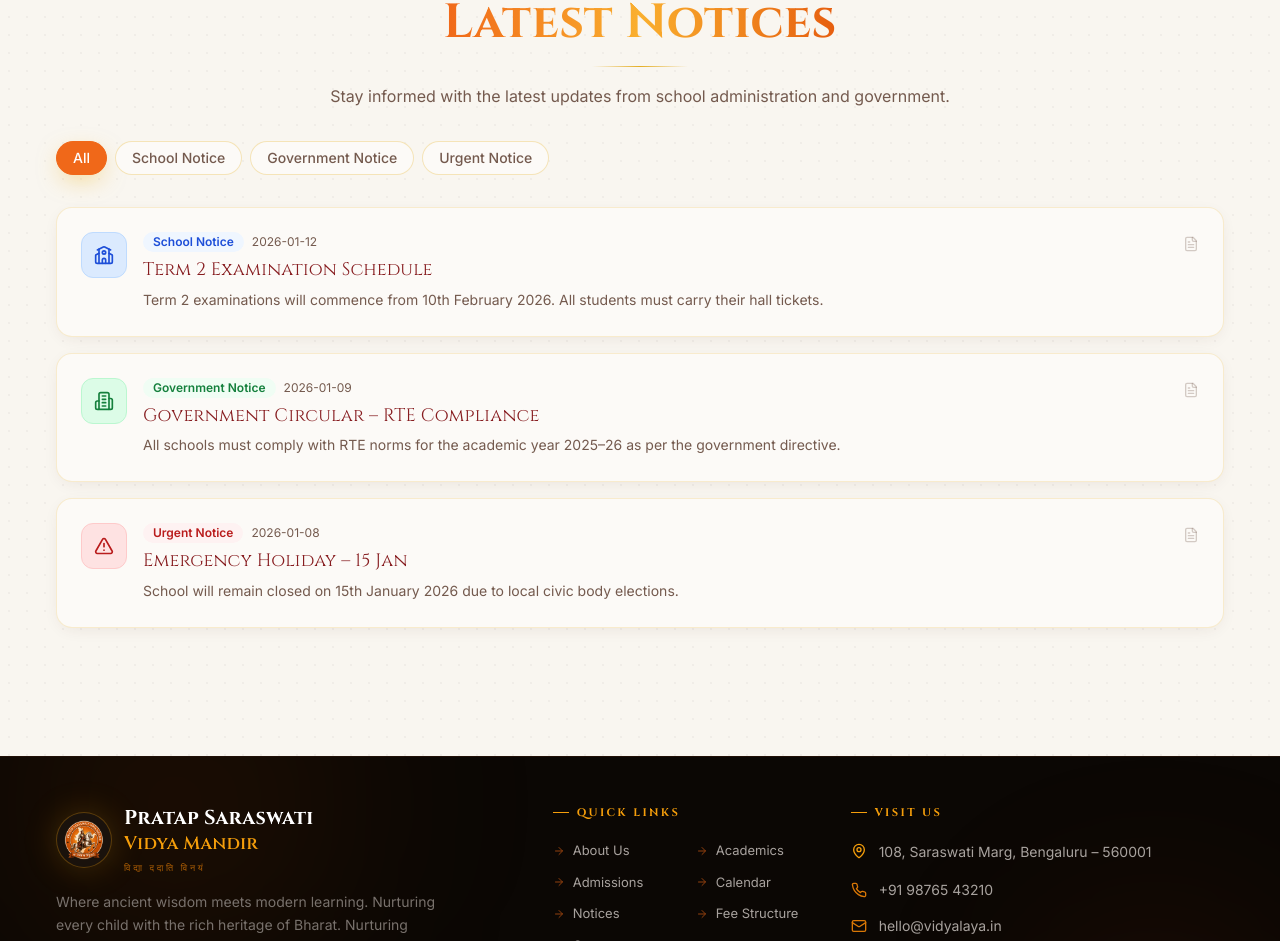
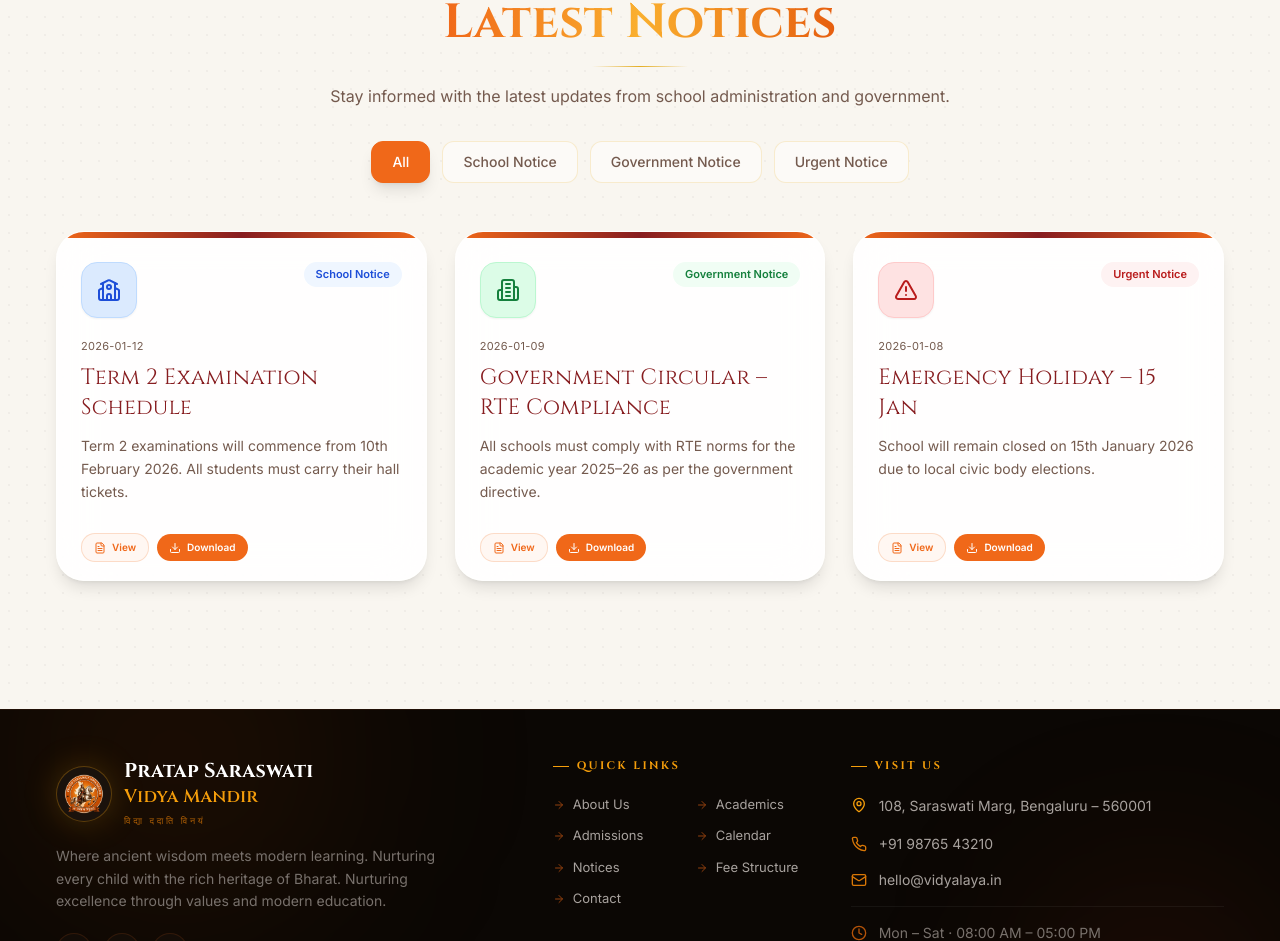
Before and after one commit to V8Suraj/School_Website_Latest, a React (Vite) app: page /notices in a window 1280 px wide. Shown: the part 838-1779 px from the top of the page. Built offline with nearby package versions, Linux system fonts and the light colour scheme; a web font is replaced by a local one.

Commit message:
updated Notices and inquire

```diff
--- a/src/components/admin/AdminSidebar.jsx
+++ b/src/components/admin/AdminSidebar.jsx
@@ -1,84 +1,319 @@
 import { NavLink, useNavigate } from "react-router-dom";
 import { cn } from "@/lib/utils";
 import {
-  LayoutDashboard, Megaphone, CalendarDays, Info, BookOpen,
-  ClipboardList, MessageSquare, FileText, Wallet, LogOut,
-  GraduationCap, X, Images, ScrollText, ArrowLeft,
+  LayoutDashboard,
+  Megaphone,
+  CalendarDays,
+  Info,
+  BookOpen,
+  ClipboardList,
+  MessageSquare,
+  FileText,
+  Wallet,
+  LogOut,
+  GraduationCap,
+  X,
+  Images,
+  ScrollText,
+  ArrowLeft,
+  ChevronDown,
+  Search,
 } from "lucide-react";
 
+import { useState } from "react";
+
 const navItems = [
-  { to: "/admin",            label: "Dashboard",      icon: LayoutDashboard, end: true },
-  { to: "/admin/announcements", label: "Announcements", icon: Megaphone },
-  { to: "/admin/calendar",   label: "Calendar Events", icon: CalendarDays },
-  { to: "/admin/gallery",    label: "Gallery",         icon: Images },
-  { to: "/admin/about",      label: "About Us",        icon: Info },
-  { to: "/admin/academics",  label: "Academics",       icon: BookOpen },
-  { to: "/admin/admissions", label: "Admissions",      icon: ClipboardList },
-  { to: "/admin/inquiries",  label: "Inquiries",       icon: MessageSquare },
-  { to: "/admin/notices",    label: "Notices",         icon: FileText },
-  { to: "/admin/fees",       label: "Fee Structure",   icon: Wallet },
-  { to: "/admin/circular",   label: "Circular / Cert", icon: ScrollText },
+  {
+    to: "/admin",
+    label: "Dashboard",
+    icon: LayoutDashboard,
+    end: true,
+  },
+
+  {
+    to: "/admin/announcements",
+    label: "Announcements",
+    icon: Megaphone,
+  },
+
+  {
+    to: "/admin/calendar",
+    label: "Calendar Events",
+    icon: CalendarDays,
+  },
+
+  {
+    to: "/admin/gallery",
+    label: "Gallery",
+    icon: Images,
+  },
+
+  {
+    to: "/admin/about",
+    label: "About Us",
+    icon: Info,
+  },
+
+  {
+    to: "/admin/academics",
+    label: "Academics",
+    icon: BookOpen,
+  },
+
+  {
+    to: "/admin/admissions",
+    label: "Admissions",
+    icon: ClipboardList,
+  },
+
+  {
+    to: "/admin/inquiries",
+    label: "Inquiries",
+    icon: MessageSquare,
+    filters: [
+      "All",
+      "Admissions",
+      "Fee Structure",
+      "Transport",
+    ],
+  },
+
+  {
+    to: "/admin/notices",
+    label: "Notices",
+    icon: FileText,
+    filters: [
+      "All",
+      "Academic",
+      "Holiday",
+      "Circular",
+      "Events",
+    ],
+  },
+
+  {
+    to: "/admin/fees",
+    label: "Fee Structure",
+    icon: Wallet,
+  },
+
+  {
+    to: "/admin/circular",
+    label: "Circular / Cert",
+    icon: ScrollText,
+  },
 ];
 
-export const AdminSidebar = ({ mobileOpen, setMobileOpen }) => {
+const AdminSidebar = ({
+  mobileOpen,
+  setMobileOpen,
+}) => {
+
   const navigate = useNavigate();
+
+  const [openFilter, setOpenFilter] =
+    useState(null);
+
+  const [search, setSearch] = useState("");
 
   const handleLogout = () => {
     localStorage.removeItem("admin-auth");
     navigate("/admin/login");
   };
 
+  const filteredNavItems = navItems.filter(
+    (item) =>
+      item.label
+        .toLowerCase()
+        .includes(search.toLowerCase())
+  );
+
   const SidebarContent = () => (
-    <div className="flex flex-col h-full">
+    <div className="flex flex-col h-full bg-gradient-to-b from-[#fffdf8] via-[#faf6ef] to-[#f5efe6]">
+
+      {/*
+          LOGO
+       */}
+
+      <div className="px-5 py-6 border-b border-orange-100/70">
+
+        <div className="flex items-center gap-4">
+
           {/* Logo */}
-      <div className="flex items-center gap-3 px-5 py-5 border-b border-gold/20">
-        <div className="flex h-10 w-10 items-center justify-center rounded-full bg-gradient-saffron shadow-gold">
-          <GraduationCap className="h-5 w-5 text-white" />
-        </div>
-        <div>
-          <div className="font-display font-bold text-secondary text-base leading-tight">Vidyalaya</div>
-          <div className="text-xs text-muted-foreground">Admin Panel</div>
+          <div className="relative">
+
+            <div className="absolute inset-0 rounded-2xl bg-orange-500 blur-xl opacity-20" />
+
+            <div className="relative flex h-14 w-14 items-center justify-center rounded-2xl bg-gradient-to-br from-orange-500 via-amber-500 to-yellow-500 shadow-lg">
+              <GraduationCap className="h-7 w-7 text-white" />
             </div>
           </div>
 
-      {/* Nav */}
-      <nav className="flex-1 overflow-y-auto px-3 py-4 space-y-1">
-        {navItems.map(({ to, label, icon: Icon, end }) => (
+          {/* Text */}
+          <div>
+            <h2 className="text-xl font-bold tracking-wide text-[#7c1d1d]">
+              Vidyalaya
+            </h2>
+
+            <p className="text-sm text-muted-foreground">
+              Modern Admin Panel
+            </p>
+          </div>
+        </div>
+
+        {/* Search */}
+        <div className="relative mt-5">
+
+          <Search className="absolute left-4 top-1/2 -translate-y-1/2 h-4 w-4 text-muted-foreground" />
+
+          <input
+            type="text"
+            placeholder="Search menu..."
+            value={search}
+            onChange={(e) =>
+              setSearch(e.target.value)
+            }
+            className="w-full h-11 rounded-2xl border border-orange-100 bg-white pl-11 pr-4 text-sm outline-none focus:ring-2 focus:ring-orange-200"
+          />
+        </div>
+      </div>
+
+      {/*
+          NAVIGATION
+       */}
+
+      <nav className="flex-1 overflow-y-auto px-3 py-5 space-y-2">
+
+        <div className="px-3 mb-2">
+          <p className="text-[11px] uppercase tracking-[0.25em] text-muted-foreground font-semibold">
+            Main Menu
+          </p>
+        </div>
+
+        {filteredNavItems.map(
+          ({
+            to,
+            label,
+            icon: Icon,
+            end,
+            filters,
+          }) => (
+            <div key={to}>
+
+              {/* Main Nav */}
               <NavLink
-            key={to}
                 to={to}
                 end={end}
                 onClick={() => setMobileOpen(false)}
                 className={({ isActive }) =>
                   cn(
-                "flex items-center gap-3 px-3 py-2.5 rounded-lg text-sm font-medium transition-all",
+                    "group relative flex items-center justify-between px-4 py-3.5 rounded-2xl transition-all duration-300 overflow-hidden",
                     isActive
-                  ? "bg-primary/10 text-primary border border-primary/20"
-                  : "text-foreground/70 hover:bg-muted hover:text-foreground"
+                      ? "bg-gradient-to-r from-orange-500 to-amber-500 text-white shadow-xl shadow-orange-200"
+                      : "text-slate-600 hover:bg-white hover:shadow-md hover:scale-[1.01]"
                   )
                 }
               >
-            <Icon className="h-4 w-4 shrink-0" />
+                {({ isActive }) => (
+                  <>
+                    <div className="flex items-center gap-3">
+
+                      {/* Icon */}
+                      <div
+                        className={cn(
+                          "relative flex items-center justify-center h-10 w-10 rounded-xl transition-all duration-300",
+                          isActive
+                            ? "bg-white/15 backdrop-blur-sm"
+                            : "bg-slate-100 group-hover:bg-orange-100"
+                        )}
+                      >
+                        <Icon className="h-4.5 w-4.5 shrink-0" />
+                      </div>
+
+                      {/* Label */}
+                      <span className="relative z-10 text-sm font-medium">
                         {label}
+                      </span>
+                    </div>
+
+                    {/* Dropdown */}
+                    {filters && (
+                      <button
+                        type="button"
+                        onClick={(e) => {
+                          e.preventDefault();
+
+                          setOpenFilter(
+                            openFilter === label
+                              ? null
+                              : label
+                          );
+                        }}
+                        className={cn(
+                          "transition-transform duration-300",
+                          openFilter === label &&
+                            "rotate-180"
+                        )}
+                      >
+                        <ChevronDown className="h-4 w-4" />
+                      </button>
+                    )}
+                  </>
+                )}
               </NavLink>
+
+              {/*
+                  FILTER DROPDOWN
+               */}
+
+              {filters &&
+                openFilter === label && (
+
+                  <div className="ml-5 mt-2 space-y-2 border-l-2 border-orange-100 pl-4">
+
+                    {filters.map((filter) => (
+                      <button
+                        key={filter}
+                        className="w-full text-left px-4 py-2.5 rounded-xl text-sm bg-white text-slate-600 border border-orange-100 hover:bg-orange-50 hover:text-orange-600 transition-all duration-300"
+                      >
+                        {filter}
+                      </button>
                     ))}
+                  </div>
+                )}
+            </div>
+          )
+        )}
       </nav>
 
-      {/* Logout */}
-      <div className="px-3 py-4 border-t border-gold/20 space-y-1">
+      {/*
+          FOOTER
+       */}
+
+      <div className="border-t border-orange-100/70 p-4 bg-white/40 backdrop-blur-sm space-y-2">
+
+        {/* Back */}
         <a
           href="/"
-          className="flex w-full items-center gap-3 px-3 py-2.5 rounded-lg text-sm font-medium text-foreground/70 hover:bg-muted hover:text-foreground transition-all"
+          className="group flex items-center gap-3 px-4 py-3 rounded-2xl text-sm font-medium text-slate-600 hover:bg-white hover:shadow-md transition-all duration-300"
         >
+          <div className="flex items-center justify-center h-10 w-10 rounded-xl bg-slate-100 group-hover:bg-orange-100 transition-all">
             <ArrowLeft className="h-4 w-4" />
-          Back to Website
+          </div>
+
+          <span>Back to Website</span>
         </a>
+
+        {/* Logout */}
         <button
           onClick={handleLogout}
-          className="flex w-full items-center gap-3 px-3 py-2.5 rounded-lg text-sm font-medium text-red-500 hover:bg-red-50 transition-all"
+          className="group flex w-full items-center gap-3 px-4 py-3 rounded-2xl text-sm font-medium text-red-500 hover:bg-red-50 transition-all duration-300"
         >
+          <div className="flex items-center justify-center h-10 w-10 rounded-xl bg-red-100/70">
             <LogOut className="h-4 w-4" />
-          Logout
+          </div>
+
+          <span>Logout</span>
         </button>
       </div>
     </div>
@@ -86,25 +321,54 @@ export const AdminSidebar = ({ mobileOpen, setMobileOpen }) => {
 
   return (
     <>
-      {/* Desktop sidebar */}
-      <aside className="hidden md:flex flex-col w-60 shrink-0 bg-card border-r border-gold/20 h-screen sticky top-0">
+      {/*
+          DESKTOP SIDEBAR
+       */}
+
+      <aside className="hidden md:flex flex-col w-[285px] shrink-0 bg-white/80 backdrop-blur-xl border-r border-orange-100/70 h-screen sticky top-0">
+
         <SidebarContent />
       </aside>
 
-      {/* Mobile drawer */}
+      {/*
+          MOBILE SIDEBAR
+     */}
+
       {mobileOpen && (
         <div className="md:hidden fixed inset-0 z-50 flex">
-          <div className="w-[82vw] max-w-[19rem] bg-card h-full shadow-xl">
-            <div className="flex justify-end p-3">
-              <button onClick={() => setMobileOpen(false)}>
+
+          {/* Drawer */}
+          <div className="w-[86vw] max-w-[22rem] h-full bg-white shadow-2xl animate-in slide-in-from-left duration-300">
+
+            {/* Close */}
+            <div className="flex justify-end p-4">
+
+              <button
+                onClick={() =>
+                  setMobileOpen(false)
+                }
+                className="flex items-center justify-center h-10 w-10 rounded-full bg-slate-100 hover:bg-orange-100 transition-all"
+              >
                 <X className="h-5 w-5" />
               </button>
             </div>
+
             <SidebarContent />
           </div>
-          <div className="flex-1 bg-black/40" onClick={() => setMobileOpen(false)} />
+
+          {/* Overlay */}
+          <div
+            className="flex-1 bg-black/50 backdrop-blur-sm"
+            onClick={() =>
+              setMobileOpen(false)
+            }
+          />
         </div>
       )}
     </>
   );
 };
+
+export { AdminSidebar };
+
+export default AdminSidebar;
--- a/src/data/schoolData.js
+++ b/src/data/schoolData.js
@@ -299,6 +299,7 @@ export const notices = [
     body: "Term 2 examinations will commence from 10th February 2026. All students must carry their hall tickets.",
     category: "School Notice",
     date: "2026-01-12",
+    attachment: "/pdfs/term2.pdf",
   },
   {
     id: 2,
@@ -306,6 +307,7 @@ export const notices = [
     body: "All schools must comply with RTE norms for the academic year 2025–26 as per the government directive.",
     category: "Government Notice",
     date: "2026-01-09",
+    attachment: "/pdfs/term2.pdf",
   },
   {
     id: 3,
@@ -313,6 +315,7 @@ export const notices = [
     body: "School will remain closed on 15th January 2026 due to local civic body elections.",
     category: "Urgent Notice",
     date: "2026-01-08",
+    attachment: "/pdfs/term2.pdf",
   },
 ];
 
--- a/src/pages/Notices.jsx
+++ b/src/pages/Notices.jsx
@@ -1,67 +1,109 @@
-
 import { useState } from "react";
 import { motion } from "framer-motion";
 import { PageHero } from "@/components/PageHero";
 import { SectionHeader } from "@/components/SectionHeader";
 import { notices } from "@/data/schoolData";
-import { FileText, Download, AlertTriangle, Building2, School } from "lucide-react";
+import {
+  Download,
+  AlertTriangle,
+  Building2,
+  School,
+  FileText,
+} from "lucide-react";
 import heroNotices from "@/assets/notice.png";
 import { useLanguage } from "@/contexts/LanguageContext";
 
 const CATEGORY_CONFIG = {
-  "School Notice":     { color: "bg-blue-100 text-blue-700 border-blue-200",   icon: School,        badge: "bg-blue-50 text-blue-700" },
-  "Government Notice": { color: "bg-green-100 text-green-700 border-green-200", icon: Building2,     badge: "bg-green-50 text-green-700" },
-  "Urgent Notice":     { color: "bg-red-100 text-red-700 border-red-200",       icon: AlertTriangle, badge: "bg-red-50 text-red-700" },
+  "School Notice": {
+    color: "bg-blue-100 text-blue-700 border-blue-200",
+    icon: School,
+    badge: "bg-blue-50 text-blue-700",
+  },
+
+  "Government Notice": {
+    color: "bg-green-100 text-green-700 border-green-200",
+    icon: Building2,
+    badge: "bg-green-50 text-green-700",
+  },
+
+  "Urgent Notice": {
+    color: "bg-red-100 text-red-700 border-red-200",
+    icon: AlertTriangle,
+    badge: "bg-red-50 text-red-700",
+  },
 };
 
 const filters = [
-  { value: "All", key: "notices.filterAll" },
-  { value: "School Notice", key: "notices.filterSchool" },
-  { value: "Government Notice", key: "notices.filterGovt" },
-  { value: "Urgent Notice", key: "notices.filterUrgent" },
+  {
+    value: "All",
+    label: "All",
+  },
+
+  {
+    value: "School Notice",
+    label: "School Notice",
+  },
+
+  {
+    value: "Government Notice",
+    label: "Government Notice",
+  },
+
+  {
+    value: "Urgent Notice",
+    label: "Urgent Notice",
+  },
 ];
 
 const Notices = () => {
   const { t, language } = useLanguage();
+
   const [filter, setFilter] = useState("All");
 
   const filtered =
-    filter === "All" ? notices : notices.filter(n => n.category === filter);
+    filter === "All"
+      ? notices
+      : notices.filter((n) => n.category === filter);
 
   return (
     <>
+      {/* Hero Section */}
       <PageHero
         title={t("notices.heroTitle")}
         sanskrit="॥ सूचना ॥"
         subtitle={t("notices.heroSubtitle")}
         image={heroNotices}
         size="full"
+        overlay="bg-gradient-to-br from-slate-950/85 via-slate-900/65 to-primary/40"
       />
 
       <section className="container-narrow py-16">
+
+        {/* Section Header */}
         <SectionHeader
           title={t("notices.sectionTitle")}
           subtitle={t("notices.sectionSub")}
         />
 
-        {/* Filter tabs */}
-        <div className="flex flex-wrap gap-2 mb-8">
-          {filters.map(({ value, key }) => (
+        {/* Filter Tabs */}
+        <div className="flex flex-wrap gap-3 mb-12 justify-center">
+          {filters.map(({ value, label }) => (
             <button
               key={value}
               onClick={() => setFilter(value)}
-              className={`px-4 py-1.5 rounded-full text-sm font-medium border transition-all ${
+              className={`px-5 py-2.5 rounded-xl text-sm font-medium border transition-all duration-300 ${
                 filter === value
-                  ? "bg-primary text-white border-primary shadow-gold"
-                  : "border-gold/30 text-muted-foreground hover:border-primary/40 hover:text-foreground bg-card"
+                  ? "bg-primary text-white border-primary shadow-lg"
+                  : "bg-card border-gold/20 text-muted-foreground hover:border-primary/40 hover:text-foreground hover:bg-primary/5"
               }`}
             >
-              {t(key)}
+              {label}
             </button>
           ))}
         </div>
 
-        <div className="space-y-4">
+        {/* Notice Cards */}
+        <div className="grid grid-cols-1 md:grid-cols-2 xl:grid-cols-3 gap-7">
           {filtered.map((notice, i) => {
             const config = CATEGORY_CONFIG[notice.category];
             const Icon = config.icon;
@@ -71,60 +113,94 @@ const Notices = () => {
                 key={notice.id}
                 initial={{ opacity: 0, y: 20 }}
                 whileInView={{ opacity: 1, y: 0 }}
-                viewport={{ once: true, amount: 0.05 }}
-                transition={{ delay: i * 0.06 }}
-                className="group bg-card rounded-2xl border border-gold/20 overflow-hidden shadow-soft hover:shadow-warm hover:-translate-y-0.5 transition-all duration-300"
+                viewport={{ once: true }}
+                transition={{ delay: i * 0.05 }}
+                className="group relative bg-white/90 backdrop-blur-xl rounded-[28px] border border-white/30 overflow-hidden shadow-lg hover:shadow-2xl hover:-translate-y-2 transition-all duration-500"
               >
-                {/* coloured left bar */}
-                <div className="flex items-start gap-4 p-5 md:p-6">
+
+                {/* Top Gradient Strip */}
+                <div className="h-1.5 w-full bg-gradient-to-r from-primary via-secondary to-primary" />
+
+                <div className="p-6 flex flex-col h-full">
+
+                  {/* Header */}
+                  <div className="flex items-start justify-between gap-3">
+
+                    {/* Icon */}
                     <div
-                    className={`p-3 rounded-xl border shrink-0 ${config.color} group-hover:scale-105 transition-transform duration-300`}
+                      className={`w-14 h-14 rounded-2xl flex items-center justify-center border shadow-sm shrink-0 ${config.color}`}
                     >
-                    <Icon className="h-5 w-5" />
+                      <Icon className="h-6 w-6" />
                     </div>
 
-                  <div className="flex-1 min-w-0">
-                    <div className="flex flex-wrap items-center gap-2 mb-1.5">
-                      <span className={`text-xs font-semibold px-2.5 py-0.5 rounded-full ${config.badge}`}>
+                    {/* Badge */}
+                    <span
+                      className={`text-[11px] font-semibold px-3 py-1 rounded-full whitespace-nowrap ${config.badge}`}
+                    >
                       {notice.category}
-                      </span>
-                      <span className="text-xs text-muted-foreground">
-                        {notice.date}
                     </span>
                   </div>
 
-                    <h3 className="font-display text-lg text-secondary leading-snug">
-                      {language === "hi" && notice.titleHi ? notice.titleHi : notice.title}
+                  {/* Date */}
+                  <p className="text-[11px] tracking-wide uppercase text-muted-foreground mt-5">
+                    {notice.date}
+                  </p>
+
+                  {/* Title */}
+                  <h3 className="font-display text-[22px] text-secondary mt-2 leading-snug group-hover:text-primary transition-colors duration-300">
+                    {language === "hi" && notice.titleHi
+                      ? notice.titleHi
+                      : notice.title}
                   </h3>
 
-                    <p className="text-sm text-muted-foreground mt-1.5 leading-relaxed">
-                      {language === "hi" && notice.bodyHi ? notice.bodyHi : notice.body}
+                  {/* Description */}
+                  <p className="text-sm text-muted-foreground mt-3 leading-relaxed flex-1">
+                    {language === "hi" && notice.bodyHi
+                      ? notice.bodyHi
+                      : notice.body}
                   </p>
 
+                  {/* PDF Buttons */}
                   {notice.attachment && (
+                    <div className="flex items-center gap-2 mt-6">
+
+                      {/* View Button */}
                       <a
                         href={notice.attachment}
                         target="_blank"
                         rel="noreferrer"
-                        className="inline-flex items-center gap-1.5 mt-3 text-sm text-primary hover:underline font-medium"
+                        className="inline-flex items-center justify-center gap-1.5 px-3 py-1.5 rounded-lg border border-primary/20 bg-primary/5 text-primary text-[10px] font-semibold hover:bg-primary hover:text-white transition-all duration-300"
                       >
-                        <Download className="h-3.5 w-3.5" /> {t("notices.download")}
+                        <FileText className="h-3 w-3" />
+                        View
                       </a>
+
+                      {/* Download Button */}
+                      <a
+                        href={notice.attachment}
+                        download
+                        className="inline-flex items-center justify-center gap-1.5 px-3 py-1.5 rounded-lg bg-primary text-white text-[10px] font-semibold hover:scale-105 transition-all duration-300"
+                      >
+                        <Download className="h-3 w-3" />
+                        Download
+                      </a>
+
+                    </div>
                   )}
-                  </div>
 
-                  <FileText className="h-4 w-4 text-muted-foreground/30 shrink-0 hidden md:block mt-1" />
                 </div>
               </motion.div>
             );
           })}
         </div>
 
+        {/* Empty State */}
         {filtered.length === 0 && (
-          <div className="text-center py-16 text-muted-foreground">
+          <div className="text-center py-16 text-muted-foreground text-lg">
             {t("notices.noNotices")}
           </div>
         )}
+
       </section>
     </>
   );
```
Lines whose indentation alone changed are shown as unchanged.
